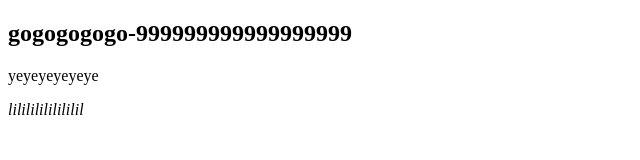
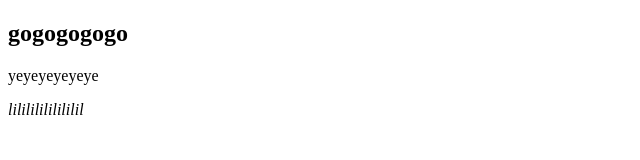
Before and after one commit to rbyxxx/learngit, a plain HTML site: page index.html in a window 1280 px wide. Shown: the whole page, without its empty margins (0-640 px from the left). Drawn offline with Linux system fonts and the light colour scheme.

Commit message:
ddsdsdsdsd

```diff
--- a/index.html
+++ b/index.html
@@ -5,7 +5,7 @@
 		<title></title>
 	</head>
 	<body>
-		<h2>gogogogogo-999999999999999999</h2>
+		<h2>gogogogogo</h2>
 		<p>yeyeyeyeyeye</p>
 		<i>lilililililililil</i>
 	</body>
```
